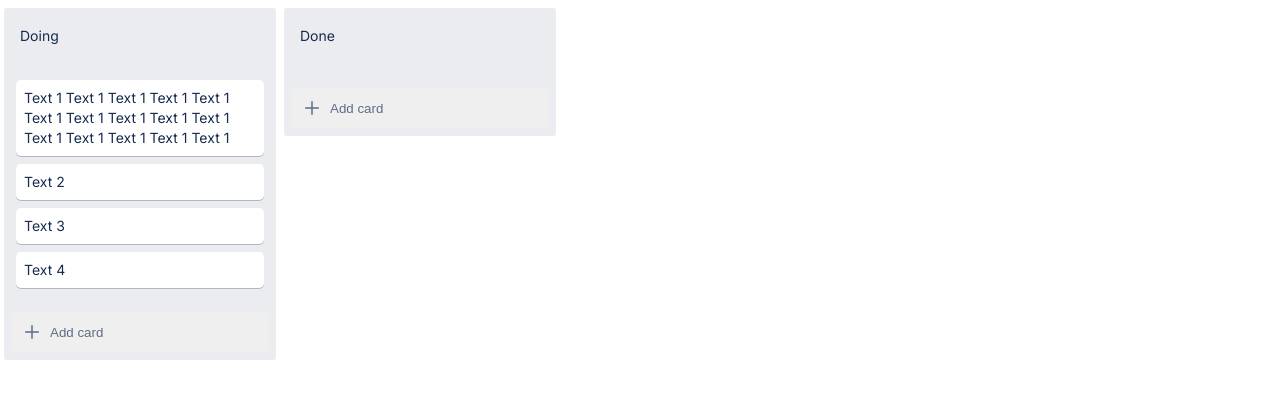
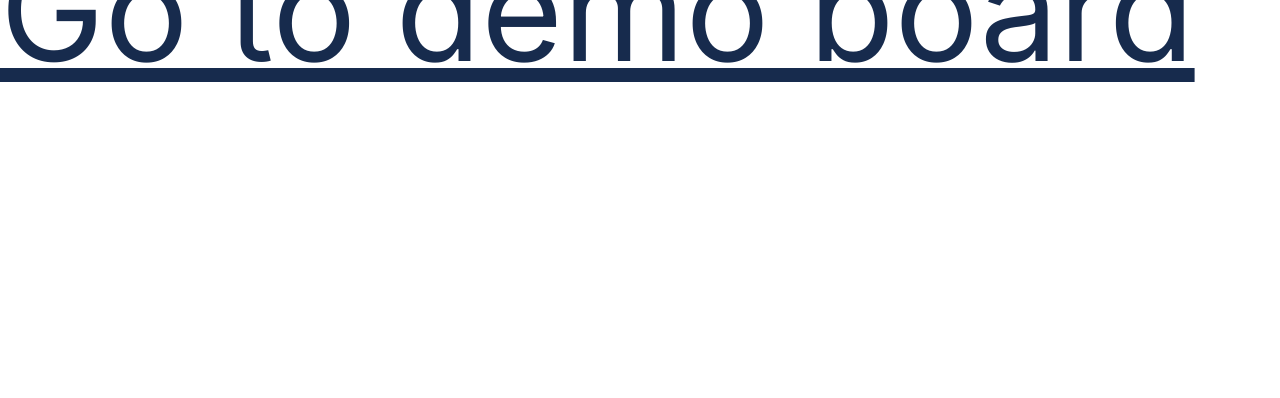
Before and after one commit to Rawallon/trello-clone-next, a Next.js app: page / in a window 1280 px wide. Shown: the top 398 px of the page. Built offline with nearby package versions, Linux system fonts and the light colour scheme.

Commit message:
Moved Board from Index and made it its own route

```diff
--- a/src/pages/index.js
+++ b/src/pages/index.js
@@ -1,93 +1,13 @@
-import {
-  DragDropContext,
-  Draggable,
-  Droppable,
-  resetServerContext,
-} from 'react-beautiful-dnd';
-import AddList from '../components/AddList';
-import Card from '../components/Card';
-import Column from '../components/Column';
-import ModalPortal from '../components/ModalPortal';
-import { useCards } from '../context/CardsContext';
-import { useList } from '../context/ListsContext';
-import { useModal } from '../context/ModalContext';
-import styles from '../styles/Board.module.css';
+import Link from 'next/link';
 
-export default function Home(props) {
-  resetServerContext();
-  const { createList, currentList, moveList, getList } = useList();
-  const { createInitialCard, currentCards, moveCard, getCard, updateCardData } =
-    useCards();
-  const { showModal } = useModal();
-
-  function createCard(name, list) {
-    // Todo: Verifications...
-    if (!name || !list) return;
-    createInitialCard({ name, list });
-  }
-  function dragEndHandle(e) {
-    if (!e.destination) return;
-    if (
-      e.source.droppableId === e.destination.droppableId &&
-      e.source.index === e.destination.index
-    ) {
-      return;
-    }
-    if (e.type === 'CARD') {
-      moveCard(e.draggableId, e.destination.droppableId, e.destination.index);
-    }
-    if (e.type === 'COLUMN') {
-      moveList(e.draggableId, e.destination.index);
-    }
-  }
+function Home(props) {
   return (
-    <DragDropContext onDragEnd={dragEndHandle}>
-      <ModalPortal
-        getList={getList}
-        getCard={getCard}
-        updateCardData={updateCardData}
-      />
-      <Droppable direction="horizontal" type="COLUMN" droppableId="board">
-        {(provided, snapshot) => (
-          <div
-            className={styles.BoardWrapper}
-            ref={provided.innerRef}
-            {...provided.droppableProps}>
-            {currentList.map((column, index) => (
-              <Column
-                createCard={createCard}
-                title={column.title}
-                id={column.id}
-                key={column.id}
-                index={index}>
-                {currentCards
-                  .filter((item) => item.list === String(column.id))
-                  .map((item, index) => (
-                    <Draggable
-                      key={item.id}
-                      draggableId={item.id}
-                      index={index}>
-                      {(provided, snapshot) => (
-                        <div
-                          id={item.id}
-                          onClick={() => showModal(item.id)}
-                          ref={provided.innerRef}
-                          {...provided.draggableProps}
-                          {...provided.dragHandleProps}
-                          draggable={true}>
-                          <Card>{item.name}</Card>
-                          {provided.placeholder}
-                        </div>
-                      )}
-                    </Draggable>
-                  ))}
-              </Column>
-            ))}
-            {provided.placeholder}
-            <AddList createList={createList} />
-          </div>
-        )}
-      </Droppable>
-    </DragDropContext>
+    <div
+      style={{
+        fontSize: '10rem',
+      }}>
+      <Link href="/board/1">Go to demo board</Link>
+    </div>
   );
 }
+export default Home;
```
Also changed, not shown: src/pages/board/[slug].js (added, +136 -0 lines).
